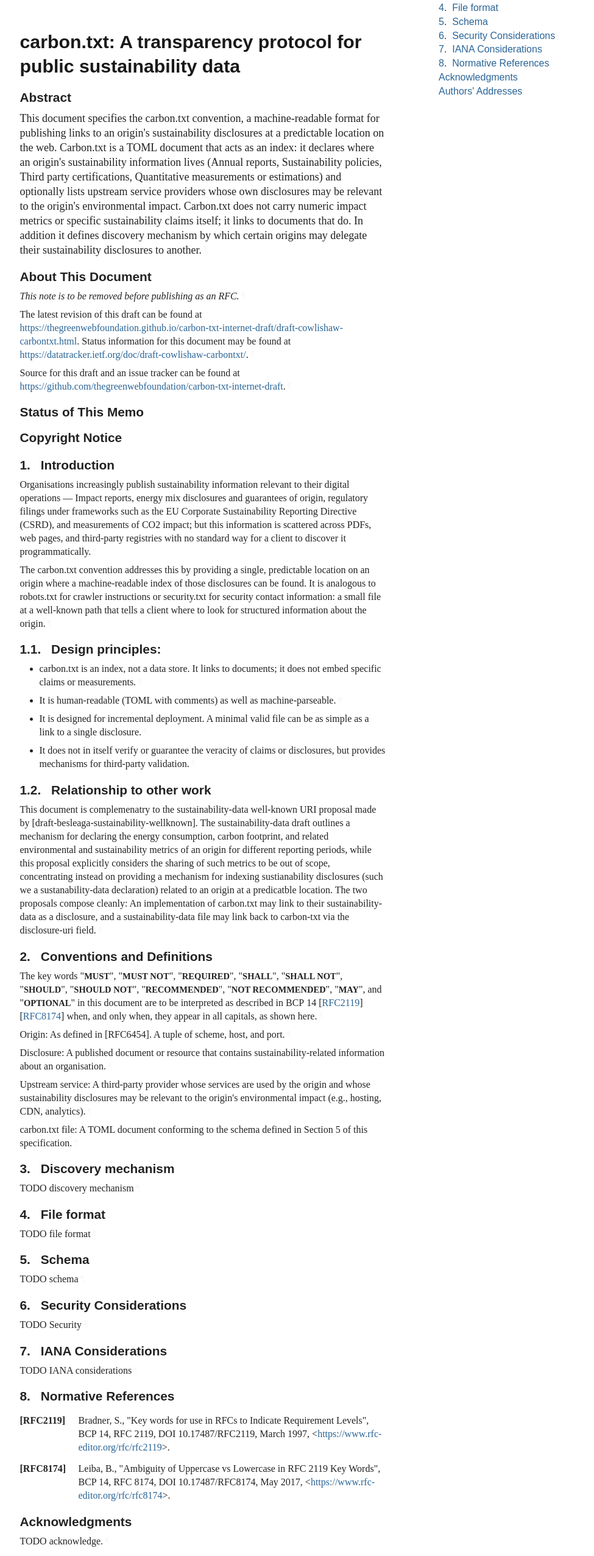
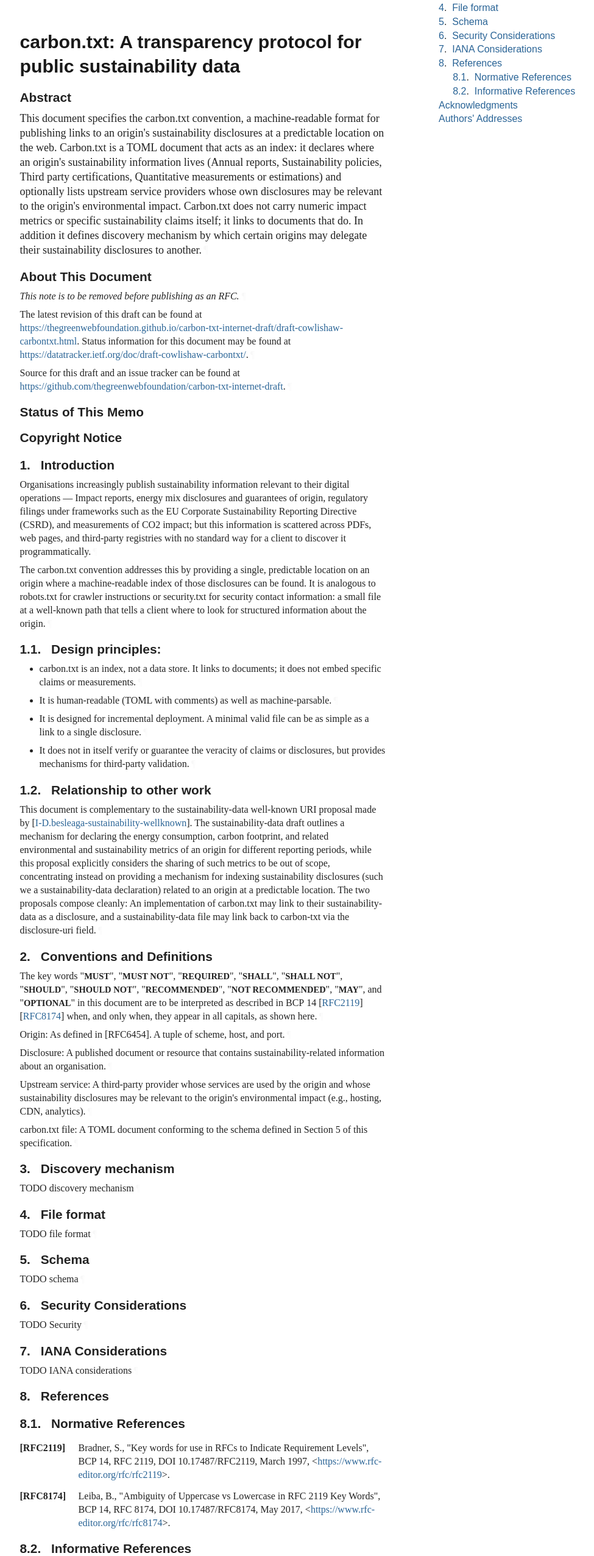
Before and after one commit to thegreenwebfoundation/carbon-txt-internet-draft, a plain HTML site: page draft-cowlishaw-carbontxt.html in a window 1280 px wide. Shown: the part 245-2797 px from the top of the page at 61% size, without its empty margins (92-1067 px from the left). Drawn offline with Linux system fonts and the light colour scheme; a web font is replaced by a local one.

Commit message:
Script updating gh-pages from d043392. [ci skip]

```diff
--- a/draft-cowlishaw-carbontxt.html
+++ b/draft-cowlishaw-carbontxt.html
@@ -1184,7 +1184,15 @@ svg {
             <p id="section-toc.1-1.7.1"><a href="#section-7" class="auto internal xref">7</a>.  <a href="#name-iana-considerations" class="internal xref">IANA Considerations</a></p>
 </li>
           <li class="compact toc ulBare ulEmpty" id="section-toc.1-1.8">
-            <p id="section-toc.1-1.8.1"><a href="#section-8" class="auto internal xref">8</a>.  <a href="#name-normative-references" class="internal xref">Normative References</a></p>
+            <p id="section-toc.1-1.8.1"><a href="#section-8" class="auto internal xref">8</a>.  <a href="#name-references" class="internal xref">References</a></p>
+<ul class="compact toc ulBare ulEmpty">
+<li class="compact toc ulBare ulEmpty" id="section-toc.1-1.8.2.1">
+                <p id="section-toc.1-1.8.2.1.1"><a href="#section-8.1" class="auto internal xref">8.1</a>.  <a href="#name-normative-references" class="internal xref">Normative References</a></p>
+</li>
+              <li class="compact toc ulBare ulEmpty" id="section-toc.1-1.8.2.2">
+                <p id="section-toc.1-1.8.2.2.1"><a href="#section-8.2" class="auto internal xref">8.2</a>.  <a href="#name-informative-references" class="internal xref">Informative References</a></p>
+</li>
+            </ul>
 </li>
           <li class="compact toc ulBare ulEmpty" id="section-toc.1-1.9">
             <p id="section-toc.1-1.9.1"><a href="#appendix-A" class="auto internal xref"></a><a href="#name-acknowledgments" class="internal xref">Acknowledgments</a></p>
@@ -1213,7 +1221,7 @@ svg {
             <p id="section-1.1-1.1.1">carbon.txt is an index, not a data store. It links to documents; it does not embed specific claims or measurements.<a href="#section-1.1-1.1.1" class="pilcrow">¶</a></p>
 </li>
           <li class="normal" id="section-1.1-1.2">
-            <p id="section-1.1-1.2.1">It is human-readable (TOML with comments) as well as machine-parseable.<a href="#section-1.1-1.2.1" class="pilcrow">¶</a></p>
+            <p id="section-1.1-1.2.1">It is human-readable (TOML with comments) as well as machine-parsable.<a href="#section-1.1-1.2.1" class="pilcrow">¶</a></p>
 </li>
           <li class="normal" id="section-1.1-1.3">
             <p id="section-1.1-1.3.1">It is designed for incremental deployment. A minimal valid file can be as simple as a link to a single disclosure.<a href="#section-1.1-1.3.1" class="pilcrow">¶</a></p>
@@ -1229,7 +1237,7 @@ svg {
         <h3 id="name-relationship-to-other-work">
 <a href="#section-1.2" class="section-number selfRef">1.2. </a><a href="#name-relationship-to-other-work" class="section-name selfRef">Relationship to other work</a>
         </h3>
-<p id="section-1.2-1">This document is complemenatry to the sustainability-data well-known URI proposal made by [draft-besleaga-sustainability-wellknown]. The sustainability-data draft outlines a mechanism for declaring the energy consumption, carbon footprint, and related environmental and sustainability metrics of an origin for different reporting periods, while this proposal explicitly considers the sharing of such metrics to be out of scope, concentrating instead on providing a mechanism for indexing sustianability disclosures (such we a sustanability-data declaration) related to an origin at a predicatble location. The two proposals compose cleanly: An implementation of carbon.txt may link to their sustainability-data as a disclosure, and a sustainability-data file may link back to carbon-txt via the disclosure-uri field.<a href="#section-1.2-1" class="pilcrow">¶</a></p>
+<p id="section-1.2-1">This document is complementary to the sustainability-data well-known URI proposal made by <span>[<a href="#I-D.besleaga-sustainability-wellknown" class="cite xref">I-D.besleaga-sustainability-wellknown</a>]</span>. The sustainability-data draft outlines a mechanism for declaring the energy consumption, carbon footprint, and related environmental and sustainability metrics of an origin for different reporting periods, while this proposal explicitly considers the sharing of such metrics to be out of scope, concentrating instead on providing a mechanism for indexing sustainability disclosures (such we a sustainability-data declaration) related to an origin at a predictable location. The two proposals compose cleanly: An implementation of carbon.txt may link to their sustainability-data as a disclosure, and a sustainability-data file may link back to carbon-txt via the disclosure-uri field.<a href="#section-1.2-1" class="pilcrow">¶</a></p>
 </section>
 </div>
 </section>
@@ -1289,21 +1297,41 @@ appear in all capitals, as shown here.<a href="#section-2-1" class="pilcrow">¶<
 <p id="section-7-1">TODO IANA considerations<a href="#section-7-1" class="pilcrow">¶</a></p>
 </section>
 </div>
+<div id="sec-combined-references">
+<section id="section-8">
+      <h2 id="name-references">
+<a href="#section-8" class="section-number selfRef">8. </a><a href="#name-references" class="section-name selfRef">References</a>
+      </h2>
 <div id="sec-normative-references">
-<section id="section-8">
-      <h2 id="name-normative-references">
-<a href="#section-8" class="section-number selfRef">8. </a><a href="#name-normative-references" class="section-name selfRef">Normative References</a>
-      </h2>
+<section id="section-8.1">
+        <h3 id="name-normative-references">
+<a href="#section-8.1" class="section-number selfRef">8.1. </a><a href="#name-normative-references" class="section-name selfRef">Normative References</a>
+        </h3>
 <dl class="references">
 <dt id="RFC2119">[RFC2119]</dt>
-      <dd>
+        <dd>
 <span class="refAuthor">Bradner, S.</span>, <span class="refTitle">"Key words for use in RFCs to Indicate Requirement Levels"</span>, <span class="seriesInfo">BCP 14</span>, <span class="seriesInfo">RFC 2119</span>, <span class="seriesInfo">DOI 10.17487/RFC2119</span>, <time datetime="1997-03" class="refDate">March 1997</time>, <span>&lt;<a href="https://www.rfc-editor.org/rfc/rfc2119">https://www.rfc-editor.org/rfc/rfc2119</a>&gt;</span>. </dd>
 <dd class="break"></dd>
 <dt id="RFC8174">[RFC8174]</dt>
-    <dd>
+      <dd>
 <span class="refAuthor">Leiba, B.</span>, <span class="refTitle">"Ambiguity of Uppercase vs Lowercase in RFC 2119 Key Words"</span>, <span class="seriesInfo">BCP 14</span>, <span class="seriesInfo">RFC 8174</span>, <span class="seriesInfo">DOI 10.17487/RFC8174</span>, <time datetime="2017-05" class="refDate">May 2017</time>, <span>&lt;<a href="https://www.rfc-editor.org/rfc/rfc8174">https://www.rfc-editor.org/rfc/rfc8174</a>&gt;</span>. </dd>
 <dd class="break"></dd>
 </dl>
+</section>
+</div>
+<div id="sec-informative-references">
+<section id="section-8.2">
+        <h3 id="name-informative-references">
+<a href="#section-8.2" class="section-number selfRef">8.2. </a><a href="#name-informative-references" class="section-name selfRef">Informative References</a>
+        </h3>
+<dl class="references">
+<dt id="I-D.besleaga-sustainability-wellknown">[I-D.besleaga-sustainability-wellknown]</dt>
+      <dd>
+<span class="refAuthor">Besleaga, A. N.</span>, <span class="refTitle">"The 'sustainability-data' Well-Known URI"</span>, <span class="refContent">Work in Progress</span>, <span class="seriesInfo">Internet-Draft, draft-besleaga-sustainability-wellknown-09</span>, <time datetime="2026-10-16" class="refDate">16 October 2026</time>, <span>&lt;<a href="https://datatracker.ietf.org/doc/html/draft-besleaga-sustainability-wellknown-09">https://datatracker.ietf.org/doc/html/draft-besleaga-sustainability-wellknown-09</a>&gt;</span>. </dd>
+<dd class="break"></dd>
+</dl>
+</section>
+</div>
 </section>
 </div>
 <div id="acknowledgments">
```
Also changed, not shown: draft-cowlishaw-carbontxt.txt.
